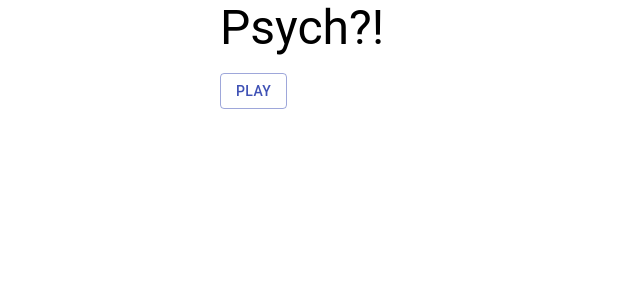
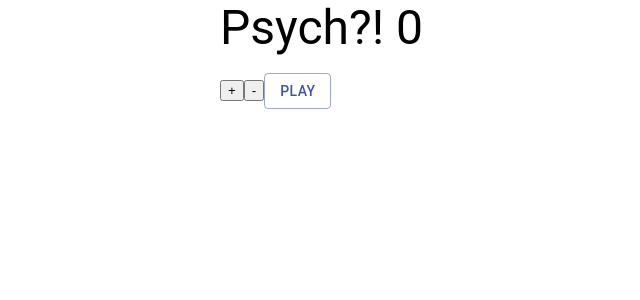
Before and after one commit to AndrewHulme/Psych, a React (Create React App) app in the folder client/: page / in a window 1280 px wide. Shown: the top 300 px of the page, without its empty margins (144-784 px from the left). Built offline with nearby package versions, Linux system fonts and the light colour scheme.

Commit message:
Allows redux actions to be made and separates interface file

```diff
--- a/client/package.json
+++ b/client/package.json
@@ -11,6 +11,7 @@
     "@types/node": "^12.0.0",
     "@types/react": "^16.9.53",
     "@types/react-dom": "^16.9.8",
+    "@types/react-redux": "^7.1.11",
     "react": "^17.0.1",
     "react-dom": "^17.0.1",
     "react-redux": "^7.2.2",
--- a/client/src/App.tsx
+++ b/client/src/App.tsx
@@ -1,14 +1,23 @@
 import React from "react";
 import logo from "./logo.svg";
 import { Button, Typography, Container } from "@material-ui/core";
+import { useSelector, useDispatch } from "react-redux";
+import { increment, decrement } from "./actions";
+import { IRootState } from "./store/index";
 // import "./App.css";
 
 function App() {
+  const counter = useSelector((state: IRootState) => state.counter);
+  const dispatch = useDispatch();
+
   return (
     <Container maxWidth="sm">
       <Typography variant="h3" gutterBottom>
-        Psych?!
+        Psych?! {counter}
       </Typography>
+
+      <button onClick={() => dispatch(increment())}>+</button>
+      <button onClick={() => dispatch(decrement())}>-</button>
 
       <Button color="primary" variant="outlined">
         Play
--- /dev/null
+++ b/client/src/actions/index.js
@@ -0,0 +1,11 @@
+export const increment = () => {
+  return {
+    type: "INCREMENT",
+  };
+};
+
+export const decrement = () => {
+  return {
+    type: "DECREMENT",
+  };
+};
--- a/client/src/index.tsx
+++ b/client/src/index.tsx
@@ -5,6 +5,7 @@ import App from "./App";
 import reportWebVitals from "./reportWebVitals";
 import { createStore } from "redux";
 import allReducers from "./reducers/index";
+import { Provider } from "react-redux";
 
 const store = createStore(
   allReducers,
@@ -14,7 +15,9 @@ const store = createStore(
 
 ReactDOM.render(
   <React.StrictMode>
-    <App />
+    <Provider store={store}>
+      <App />
+    </Provider>
   </React.StrictMode>,
   document.getElementById("root")
 );
--- /dev/null
+++ b/client/src/store/index.ts
@@ -0,0 +1,6 @@
+export interface IRootState {
+  counter: number;
+  isLogged: boolean;
+}
+
+export default IRootState;
```
Also changed, not shown: 1 other file (tests, documents, lock files or other folders).
